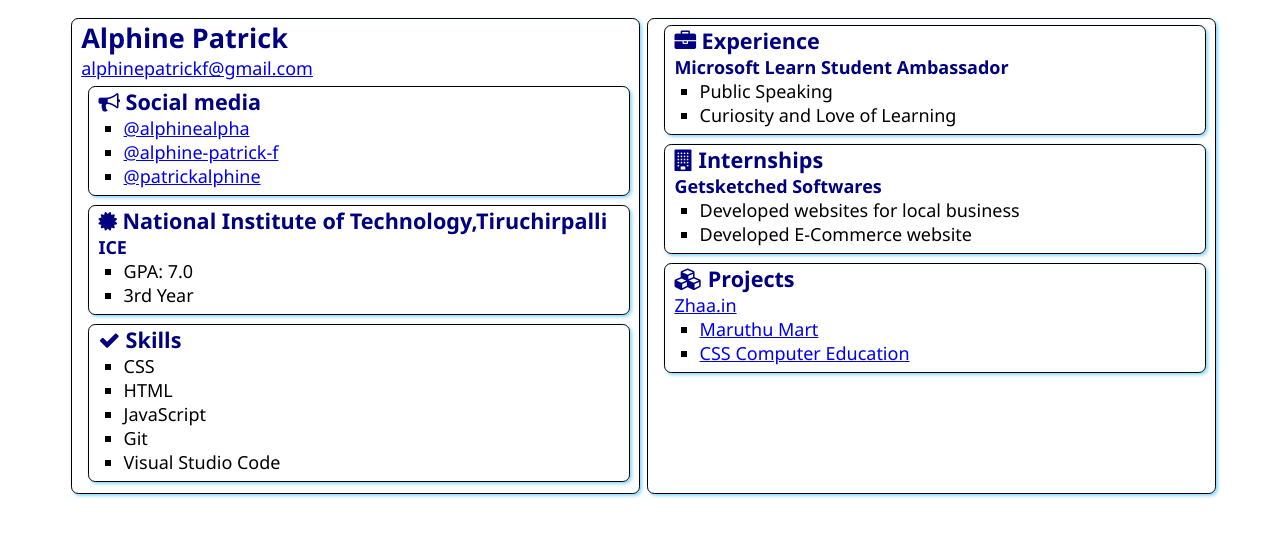
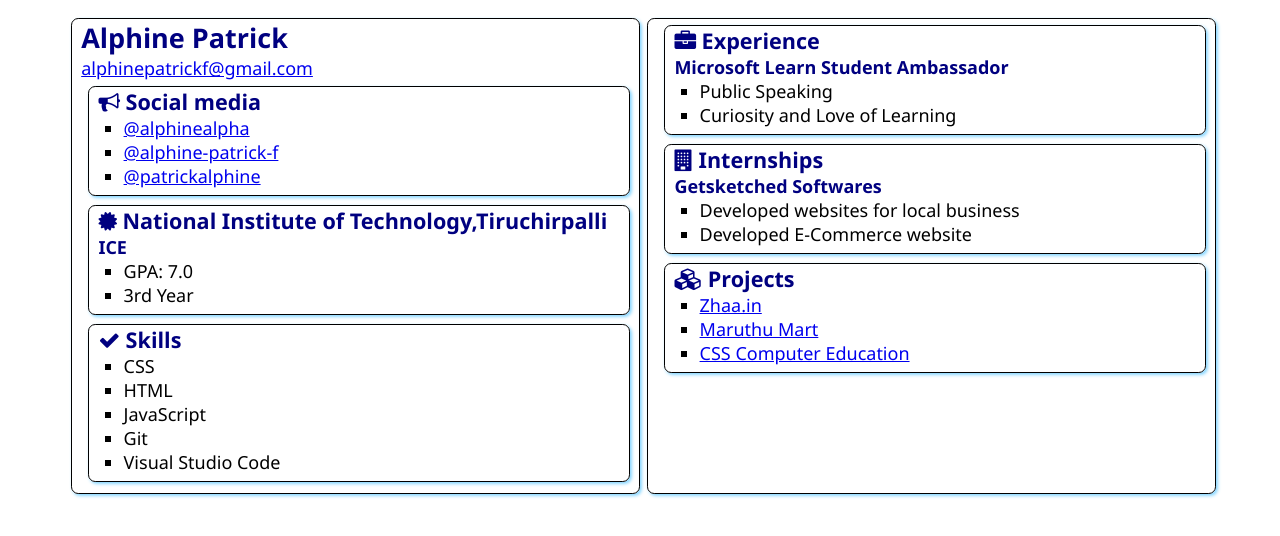
Before and after one commit to alphinealpha/SATechnicalOnboarding, a plain HTML site: page src/index.html in a window 1280 px wide. Drawn offline with Linux system fonts and the light colour scheme.

Commit message:
Update index.html

```diff
--- a/src/index.html
+++ b/src/index.html
@@ -87,8 +87,9 @@
                 </h2>
 
 
-                <div><a href="www.zhaa.in">Zhaa.in</a></div>
+
                 <ul>
+                    <li><a href="www.zhaa.in">Zhaa.in</a></li>
                     <li><a href="www.maruthumart.com">Maruthu Mart</a></li>
                     <li><a href="wwww.cssedu.in">CSS Computer Education</a></li>
                 </ul>
```
